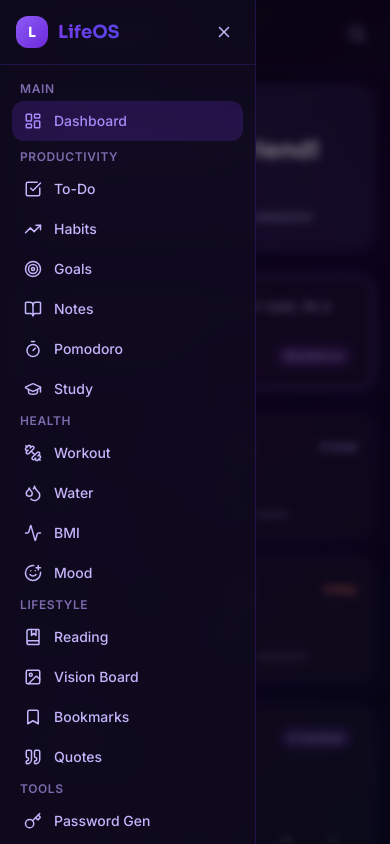
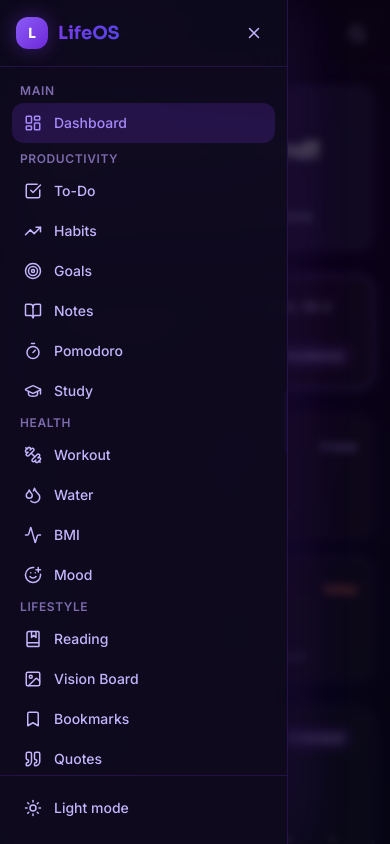
Before and after one commit to subashmurmu7386-cmd/LifeOS, a React (Vite) app: page / in a window 390 px wide. Both pictures are taken after a click on the button 34 px from the left and 34 px from the top of the page. Built offline with nearby package versions, Linux system fonts and the light colour scheme.

Commit message:
Enhance mobile sidebar with swipe gestures and smooth animation

```diff
--- a/src/App.tsx
+++ b/src/App.tsx
@@ -96,7 +96,7 @@ function AppLayout() {
 
   return (
     <div className="flex h-screen overflow-hidden" style={{ background: 'var(--app-bg)' }}>
-      <Sidebar mobileOpen={mobileMenuOpen} onMobileClose={() => setMobileMenuOpen(false)} />
+      <Sidebar mobileOpen={mobileMenuOpen} onMobileClose={() => setMobileMenuOpen(false)} onMobileOpen={() => setMobileMenuOpen(true)} />
       <div className="flex flex-col flex-1 min-w-0 overflow-hidden">
         <Header onMenuClick={() => setMobileMenuOpen(true)} title={title} onSearchOpen={() => setSpotlightOpen(true)} />
         <main className="flex-1 overflow-y-auto">
--- a/src/components/layout/Sidebar.tsx
+++ b/src/components/layout/Sidebar.tsx
@@ -1,16 +1,18 @@
-import { useState } from 'react';
+import { useState, useRef, useEffect } from 'react';
 import { useLocation, useNavigate } from 'react-router-dom';
 import {
   LayoutDashboard, CheckSquare, Target, BookOpen, Timer,
   Quote, SmilePlus, Image, Bookmark, Key, QrCode,
   ArrowLeftRight, Calendar, Activity, Droplets, BookMarked,
   GraduationCap, Dumbbell, Database, TrendingUp, Sun, Moon,
-  ChevronLeft, Menu, Download, X,
+  ChevronLeft, Menu, X,
   Sparkles, Pencil, Eraser, Zap, ZoomIn, Type, Monitor, Layout, Smile, Palette
 } from 'lucide-react';
 import { cn } from '@/lib/utils';
 import { useTheme } from '@/hooks/useTheme';
 import { useLocalStorage } from '@/hooks/useLocalStorage';
+
+const DRAWER_WIDTH = 288; // w-72 = 18rem = 288px
 
 const navItems = [
   { path: '/', icon: LayoutDashboard, label: 'Dashboard', group: 'Main' },
@@ -50,19 +52,110 @@ const groups = ['Main', 'Productivity', 'Health', 'Lifestyle', 'Tools', 'System'
 interface SidebarProps {
   mobileOpen: boolean;
   onMobileClose: () => void;
+  onMobileOpen?: () => void;
 }
 
-export default function Sidebar({ mobileOpen, onMobileClose }: SidebarProps) {
+export default function Sidebar({ mobileOpen, onMobileClose, onMobileOpen }: SidebarProps) {
   const { pathname } = useLocation();
   const navigate = useNavigate();
   const { theme, toggleTheme } = useTheme();
   const [collapsed, setCollapsed] = useLocalStorage('lifeos-sidebar-collapsed', false);
+
+  // ── Swipe-to-close state ──────────────────────────────────────────────────
+  const [dragX, setDragX] = useState(0);
+  const [isDragging, setIsDragging] = useState(false);
+  const touchStartX = useRef(0);
+  const touchStartY = useRef(0);
+  const isHorizontal = useRef(false);
+
+  const handleTouchStart = (e: React.TouchEvent) => {
+    touchStartX.current = e.touches[0].clientX;
+    touchStartY.current = e.touches[0].clientY;
+    isHorizontal.current = false;
+  };
+
+  const handleTouchMove = (e: React.TouchEvent) => {
+    const dx = e.touches[0].clientX - touchStartX.current;
+    const dy = e.touches[0].clientY - touchStartY.current;
+
+    if (!isHorizontal.current) {
+      // Determine swipe axis after 8px movement
+      if (Math.abs(dx) > 8 || Math.abs(dy) > 8) {
+        isHorizontal.current = Math.abs(dx) > Math.abs(dy);
+        if (isHorizontal.current) setIsDragging(true);
+      }
+    }
+
+    // Only track leftward drags to close
+    if (isHorizontal.current && dx < 0) {
+      setDragX(Math.max(dx, -DRAWER_WIDTH));
+    }
+  };
+
+  const handleTouchEnd = () => {
+    if (dragX < -60) {
+      onMobileClose();
+    }
+    // Snap back or close — reset drag state
+    setDragX(0);
+    setIsDragging(false);
+    isHorizontal.current = false;
+  };
+
+  // ── Edge swipe to open ────────────────────────────────────────────────────
+  useEffect(() => {
+    let edgeStartX = 0;
+    let isEdge = false;
+
+    const onTouchStart = (e: TouchEvent) => {
+      // Activate only when sidebar is closed and touch starts within 20px of left edge
+      if (!mobileOpen && e.touches[0].clientX <= 20) {
+        edgeStartX = e.touches[0].clientX;
+        isEdge = true;
+      } else {
+        isEdge = false;
+      }
+    };
+
+    const onTouchEnd = (e: TouchEvent) => {
+      if (isEdge && !mobileOpen) {
+        const dx = e.changedTouches[0].clientX - edgeStartX;
+        if (dx > 60 && onMobileOpen) {
+          onMobileOpen();
+        }
+      }
+      isEdge = false;
+    };
+
+    window.addEventListener('touchstart', onTouchStart, { passive: true });
+    window.addEventListener('touchend', onTouchEnd, { passive: true });
+
+    return () => {
+      window.removeEventListener('touchstart', onTouchStart);
+      window.removeEventListener('touchend', onTouchEnd);
+    };
+  }, [mobileOpen, onMobileOpen]);
+
+  // ── Lock body scroll when mobile sidebar is open ──────────────────────────
+  useEffect(() => {
+    if (mobileOpen) {
+      document.body.style.overflow = 'hidden';
+    } else {
+      document.body.style.overflow = '';
+    }
+    return () => { document.body.style.overflow = ''; };
+  }, [mobileOpen]);
 
   const handleNav = (path: string) => {
     navigate(path);
     onMobileClose();
   };
 
+  // Proportional backdrop opacity during drag
+  const backdropOpacity = mobileOpen ? Math.max(0, 1 + dragX / DRAWER_WIDTH) : 0;
+  const drawerTranslate = mobileOpen ? `translateX(${Math.min(0, dragX)}px)` : 'translateX(-100%)';
+
+  // ── Desktop sidebar content ───────────────────────────────────────────────
   const SidebarContent = () => (
     <div className={cn('flex flex-col h-full py-4', collapsed ? 'w-16' : 'w-60')}>
       {/* Logo */}
@@ -117,21 +210,9 @@ export default function Sidebar({ mobileOpen, onMobileClose }: SidebarProps) {
       {/* Bottom */}
       <div className="px-3 pt-3 border-t" style={{ borderColor: 'var(--glass-border)' }}>
         <div className={cn('flex items-center', collapsed ? 'flex-col gap-2' : 'justify-between')}>
-          <button
-            onClick={toggleTheme}
-            className="btn-ghost p-2 rounded-xl"
-            title="Toggle theme"
-          >
+          <button onClick={toggleTheme} className="btn-ghost p-2 rounded-xl" title="Toggle theme">
             {theme === 'dark' ? <Sun size={18} /> : <Moon size={18} />}
           </button>
-          {!collapsed && (
-            <button
-              onClick={() => setCollapsed(false)}
-              className="btn-ghost p-2 rounded-xl lg:hidden"
-            >
-              <Download size={16} />
-            </button>
-          )}
           {collapsed && (
             <button onClick={() => setCollapsed(false)} className="btn-ghost p-2 rounded-xl">
               <Menu size={16} />
@@ -144,7 +225,7 @@ export default function Sidebar({ mobileOpen, onMobileClose }: SidebarProps) {
 
   return (
     <>
-      {/* Desktop Sidebar */}
+      {/* ── Desktop Sidebar ─────────────────────────────────────────────── */}
       <aside className={cn(
         'glass-sidebar hidden lg:flex flex-col flex-shrink-0 transition-all duration-300',
         collapsed ? 'w-16' : 'w-60'
@@ -152,28 +233,76 @@ export default function Sidebar({ mobileOpen, onMobileClose }: SidebarProps) {
         <SidebarContent />
       </aside>
 
-      {/* Mobile Sidebar */}
-      {mobileOpen && (
-        <div className="fixed inset-0 z-50 lg:hidden">
-          <div className="absolute inset-0 bg-black/50 backdrop-blur-sm" onClick={onMobileClose} />
-          <aside className="absolute left-0 top-0 bottom-0 w-64 glass-sidebar flex flex-col animate-slide-in-right">
-            <div className="flex items-center justify-between px-4 py-4 border-b" style={{ borderColor: 'var(--glass-border)' }}>
+      {/* ── Mobile Drawer (always mounted, CSS-transition driven) ─────────── */}
+      <div
+        className="fixed inset-0 z-50 lg:hidden"
+        style={{ pointerEvents: mobileOpen ? 'auto' : 'none' }}
+        aria-hidden={!mobileOpen}
+      >
+        {/* Backdrop */}
+        <div
+          className="absolute inset-0"
+          style={{
+            background: 'rgba(0, 0, 0, 0.55)',
+            backdropFilter: 'blur(4px)',
+            WebkitBackdropFilter: 'blur(4px)',
+            opacity: backdropOpacity,
+            transition: isDragging ? 'none' : 'opacity 300ms ease',
+            willChange: 'opacity',
+          }}
+          onClick={onMobileClose}
+        />
+
+        {/* Drawer panel */}
+        <aside
+          className="absolute left-0 top-0 bottom-0 glass-sidebar flex flex-col"
+          style={{
+            width: DRAWER_WIDTH,
+            transform: drawerTranslate,
+            transition: isDragging ? 'none' : 'transform 300ms cubic-bezier(0.4, 0, 0.2, 1)',
+            willChange: 'transform',
+            boxShadow: '6px 0 32px rgba(0,0,0,0.35), 12px 0 48px rgba(124,58,237,0.18)',
+          }}
+          onTouchStart={handleTouchStart}
+          onTouchMove={handleTouchMove}
+          onTouchEnd={handleTouchEnd}
+        >
+          {/* Drawer header */}
+          <div
+            className="flex items-center justify-between px-4 py-4 border-b flex-shrink-0"
+            style={{ borderColor: 'var(--glass-border)' }}
+          >
             <div className="flex items-center gap-2.5">
-                <div className="w-8 h-8 rounded-xl bg-gradient-to-br from-brand-500 to-brand-700 flex items-center justify-center">
+              <div className="w-8 h-8 rounded-xl bg-gradient-to-br from-brand-500 to-brand-700 flex items-center justify-center shadow-glow">
                 <span className="text-white font-display font-bold text-sm">L</span>
               </div>
               <span className="font-display font-bold text-lg gradient-text">LifeOS</span>
             </div>
-              <button onClick={onMobileClose} className="btn-ghost p-1.5">
+            <button
+              onClick={onMobileClose}
+              className="btn-ghost p-2 rounded-xl"
+              aria-label="Close menu"
+            >
               <X size={18} />
             </button>
           </div>
+
+          {/* Swipe hint indicator */}
+          <div
+            className="absolute right-0 top-1/2 -translate-y-1/2 w-1 h-16 rounded-l-full opacity-30"
+            style={{ background: 'var(--glass-border)', marginRight: -1 }}
+          />
+
+          {/* Navigation */}
           <div className="flex-1 overflow-y-auto no-scrollbar px-3 py-4 space-y-1">
             {groups.map(group => {
               const items = navItems.filter(i => i.group === group);
               return (
                 <div key={group} className="mb-2">
-                    <p className="text-xs font-semibold uppercase tracking-wider mb-1 px-2" style={{ color: 'var(--text-muted)' }}>
+                  <p
+                    className="text-xs font-semibold uppercase tracking-wider mb-1 px-2"
+                    style={{ color: 'var(--text-muted)' }}
+                  >
                     {group}
                   </p>
                   {items.map(({ path, icon: Icon, label }) => (
@@ -190,9 +319,22 @@ export default function Sidebar({ mobileOpen, onMobileClose }: SidebarProps) {
               );
             })}
           </div>
+
+          {/* Bottom bar */}
+          <div
+            className="px-3 pt-3 pb-4 border-t flex-shrink-0"
+            style={{ borderColor: 'var(--glass-border)' }}
+          >
+            <button
+              onClick={toggleTheme}
+              className="btn-ghost w-full flex items-center gap-3 px-3 py-2.5 rounded-xl text-sm"
+            >
+              {theme === 'dark' ? <Sun size={18} /> : <Moon size={18} />}
+              <span>{theme === 'dark' ? 'Light mode' : 'Dark mode'}</span>
+            </button>
+          </div>
         </aside>
       </div>
-      )}
     </>
   );
 }
```
Lines whose indentation alone changed are shown as unchanged.
